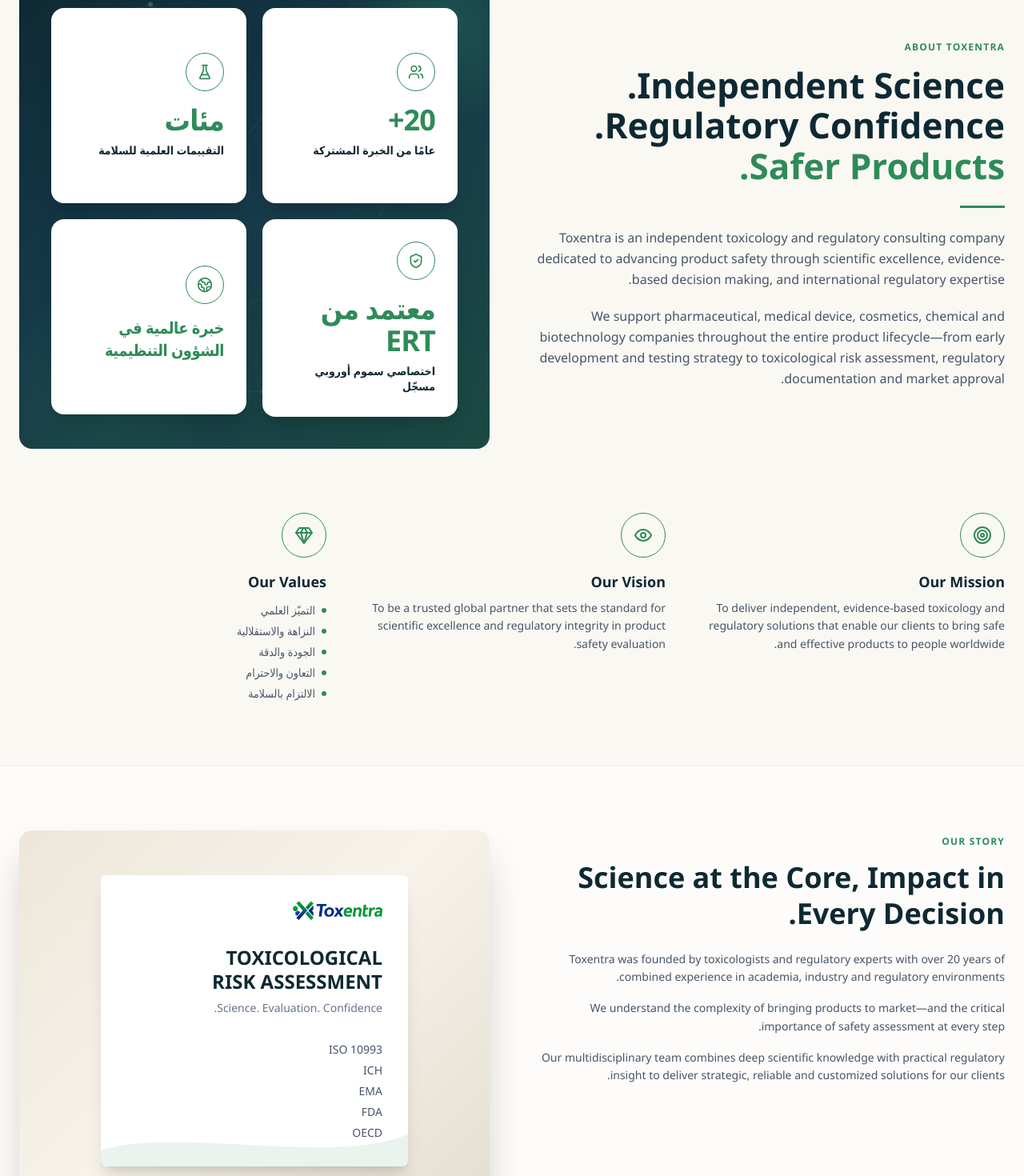
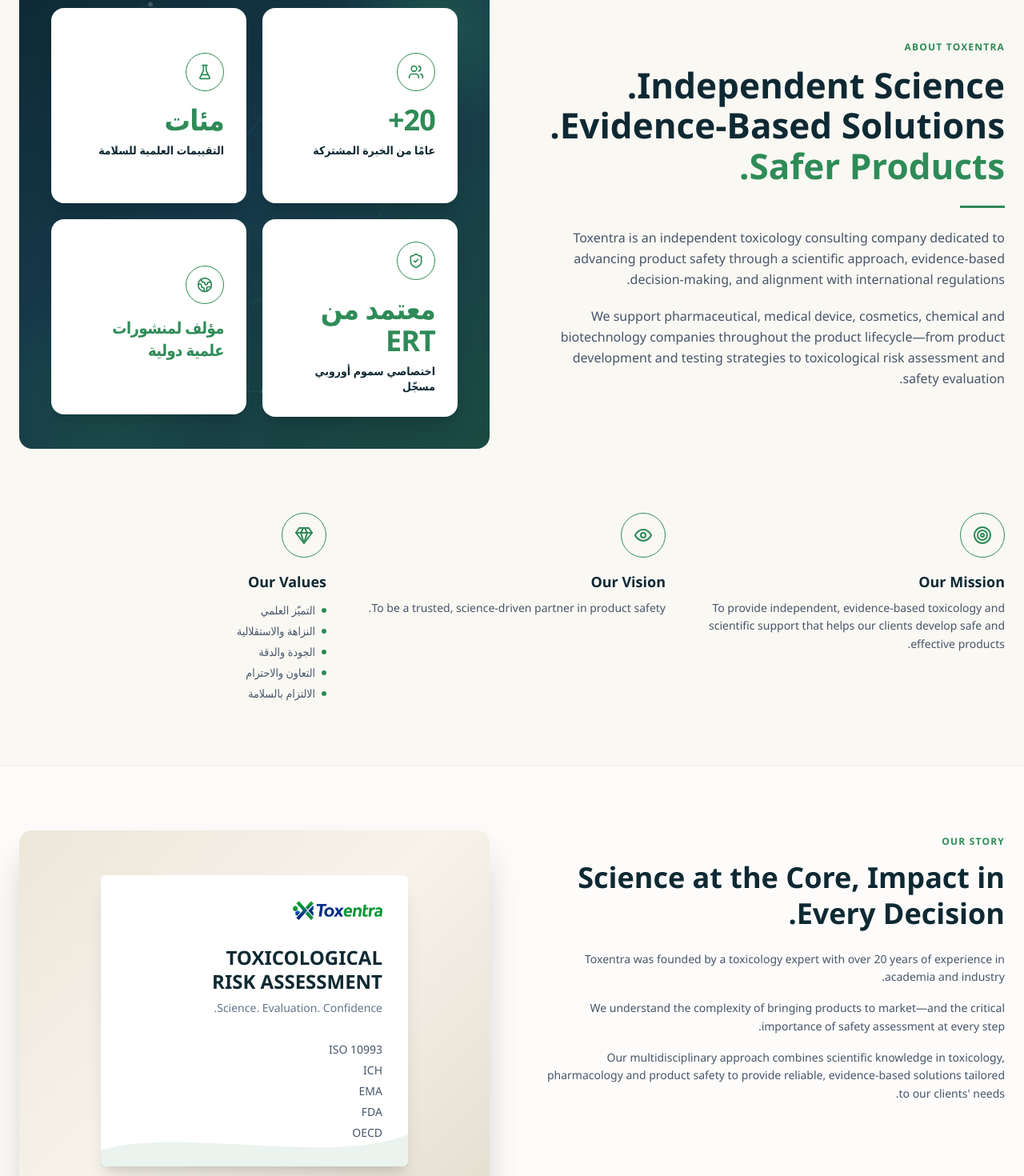
Before and after one commit to shandesipahi/Toxentra-Website, a Next.js app: page /ar/about in a window 1280 px wide. Shown: the part 175-1645 px from the top of the page at 80% size. Built offline with nearby package versions, Linux system fonts and the light colour scheme.

Commit message:
Update page.js

```diff
--- a/app/ar/about/page.js
+++ b/app/ar/about/page.js
@@ -21,9 +21,9 @@
 import Footer from "../../../components/Footer";
 
 export const metadata = {
-  title: "من نحن — TOXENTRA",
+  title: "About Us — TOXENTRA",
   description:
-    "Toxentra هي شركة استشارية مستقلة في علم السموم والشؤون التنظيمية، مكرّسة لتعزيز سلامة المنتجات من خلال التميز العلمي.",
+    "Toxentra is an independent toxicology and regulatory consulting company dedicated to advancing product safety through scientific excellence.",
 };
 
 const values = [
@@ -39,7 +39,7 @@
     icon: Users,
     big: "20+",
     label: "عامًا من الخبرة المشتركة",
-    text: "خبرة متعمقة في علم السموم والعلوم التنظيمية.",
+    text: "خبرة واسعة في علم السموم.",
   },
   {
     icon: FlaskConical,
@@ -55,7 +55,7 @@
   },
   {
     icon: Globe2,
-    big: "خبرة عالمية في الشؤون التنظيمية",
+    big: "مؤلف لمنشورات علمية دولية",
     label: "",
     text: "وفقًا لإرشادات EMA وFDA وOECD وICH وISO وSCCS وغيرها من الإرشادات الدولية.",
   },
@@ -71,12 +71,12 @@
   [
     "تقييم المخاطر البيئية (ERA)",
     "تقييم QSAR وRead-Across",
-    "التقارير العلمية والتنظيمية",
+    "التقارير العلمية والسُّمّية",
     "اليقظة الدوائية",
   ],
   [
     "تصميم استراتيجيات الاختبار",
-    "إدارة الدراسات المخبرية بالتعاون مع شركاء موثوقين",
+    "تنسيق الدراسات المخبرية بالتعاون مع شركاء خارجيين",
   ],
 ];
 
@@ -106,7 +106,7 @@
 const leadership = [
   "اختصاصي سموم أوروبي مسجّل (ERT)",
   "باحث أكاديمي وعضو هيئة تدريس جامعي",
-  "باحث ومؤلف علمي دولي",
+  "مؤلف لمنشورات علمية دولية",
   "خبير في تقييم المخاطر السُّمّية، وسلامة الأجهزة الطبية، وعلم السموم التنظيمي",
 ];
 
@@ -131,23 +131,22 @@
           <h1 className="text-4xl md:text-[2.75rem] leading-[1.15] font-bold font-serif mt-3 mb-6">
             <span className="text-navy-deep">Independent Science.</span>
             <br />
-            <span className="text-navy-deep">Regulatory Confidence.</span>
+            <span className="text-navy-deep">Evidence-Based Solutions.</span>
             <br />
             <span className="text-green">Safer Products.</span>
           </h1>
           <div className="w-14 h-[3px] mb-6 bg-green" />
           <p className="text-slate-600 leading-relaxed mb-5">
-            Toxentra is an independent toxicology and regulatory consulting
-            company dedicated to advancing product safety through scientific
-            excellence, evidence-based decision making, and international
-            regulatory expertise.
+            Toxentra is an independent toxicology consulting company dedicated to
+            advancing product safety through a scientific approach,
+            evidence-based decision-making, and alignment with international
+            regulations.
           </p>
           <p className="text-slate-600 leading-relaxed">
             We support pharmaceutical, medical device, cosmetics, chemical
-            and biotechnology companies throughout the entire product
-            lifecycle—from early development and testing strategy to
-            toxicological risk assessment, regulatory documentation and
-            market approval.
+            and biotechnology companies throughout the product
+            lifecycle—from product development and testing strategies to
+            toxicological risk assessment and safety evaluation.
           </p>
         </div>
 
@@ -220,9 +219,9 @@
           </div>
           <h3 className="font-bold text-lg mb-2 text-navy-deep">Our Mission</h3>
           <p className="text-sm text-slate-600 leading-relaxed">
-            To deliver independent, evidence-based toxicology and regulatory
-            solutions that enable our clients to bring safe and effective
-            products to people worldwide.
+            To provide independent, evidence-based toxicology and scientific
+            support that helps our clients develop safe and effective
+            products.
           </p>
         </div>
         <div>
@@ -231,9 +230,7 @@
           </div>
           <h3 className="font-bold text-lg mb-2 text-navy-deep">Our Vision</h3>
           <p className="text-sm text-slate-600 leading-relaxed">
-            To be a trusted global partner that sets the standard for
-            scientific excellence and regulatory integrity in product safety
-            evaluation.
+            To be a trusted, science-driven partner in product safety.
           </p>
         </div>
         <div>
@@ -262,9 +259,8 @@
             </h2>
             <div className="space-y-4 text-slate-600 leading-relaxed text-sm">
               <p>
-                Toxentra was founded by toxicologists and regulatory experts
-                with over 20 years of combined experience in academia,
-                industry and regulatory environments.
+                Toxentra was founded by a toxicology expert with over 20 years of
+                experience in academia and industry.
               </p>
               <p>
                 We understand the complexity of bringing products to
@@ -272,10 +268,10 @@
                 every step.
               </p>
               <p>
-                Our multidisciplinary team combines deep scientific
-                knowledge with practical regulatory insight to deliver
-                strategic, reliable and customized solutions for our
-                clients.
+                Our multidisciplinary approach combines scientific knowledge in
+                toxicology, pharmacology and product safety to provide
+                reliable, evidence-based solutions tailored to our clients'
+                needs.
               </p>
             </div>
           </div>
@@ -308,7 +304,7 @@
       <section className="max-w-7xl mx-auto px-6 py-20">
         <Eyebrow>WHAT WE DO</Eyebrow>
         <h2 className="text-3xl md:text-[2.25rem] font-bold font-serif mt-3 mb-10 leading-tight max-w-xl text-navy-deep">
-          Comprehensive Scientific and Regulatory Services
+          Toxicology and Product Safety Services
         </h2>
         <div className="grid md:grid-cols-3 gap-x-10 gap-y-4 bg-white rounded-2xl border border-black/5 p-10">
           {whatWeDo.map((col, i) => (
```
